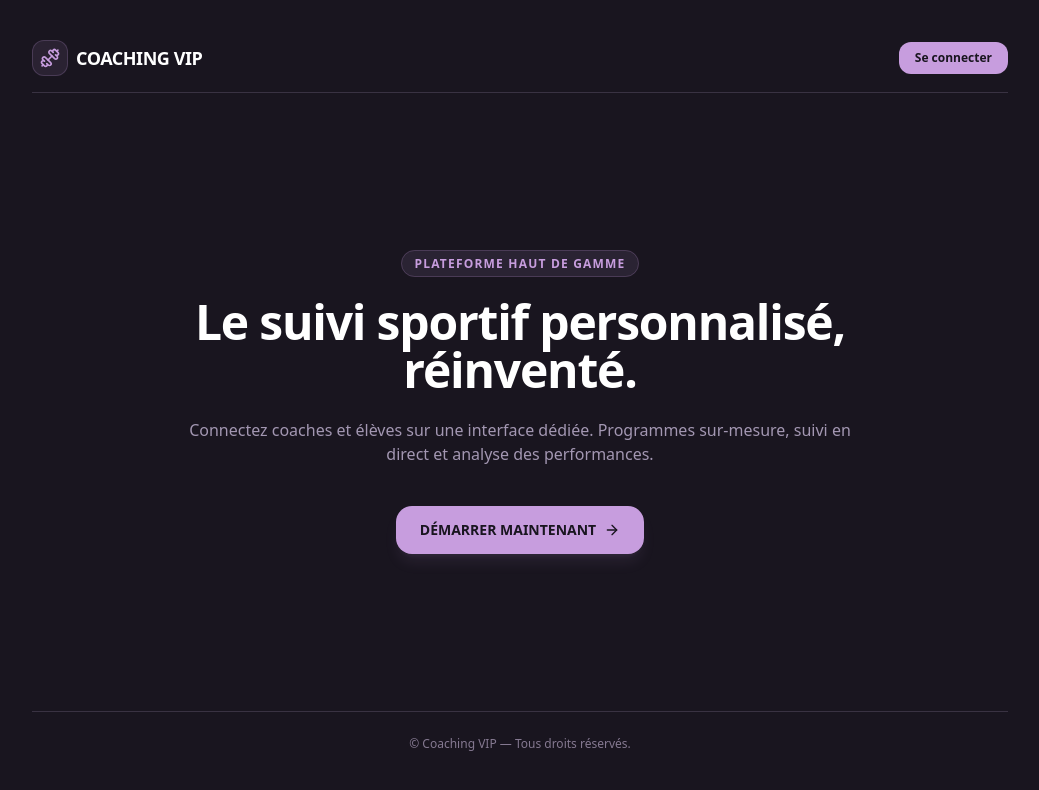
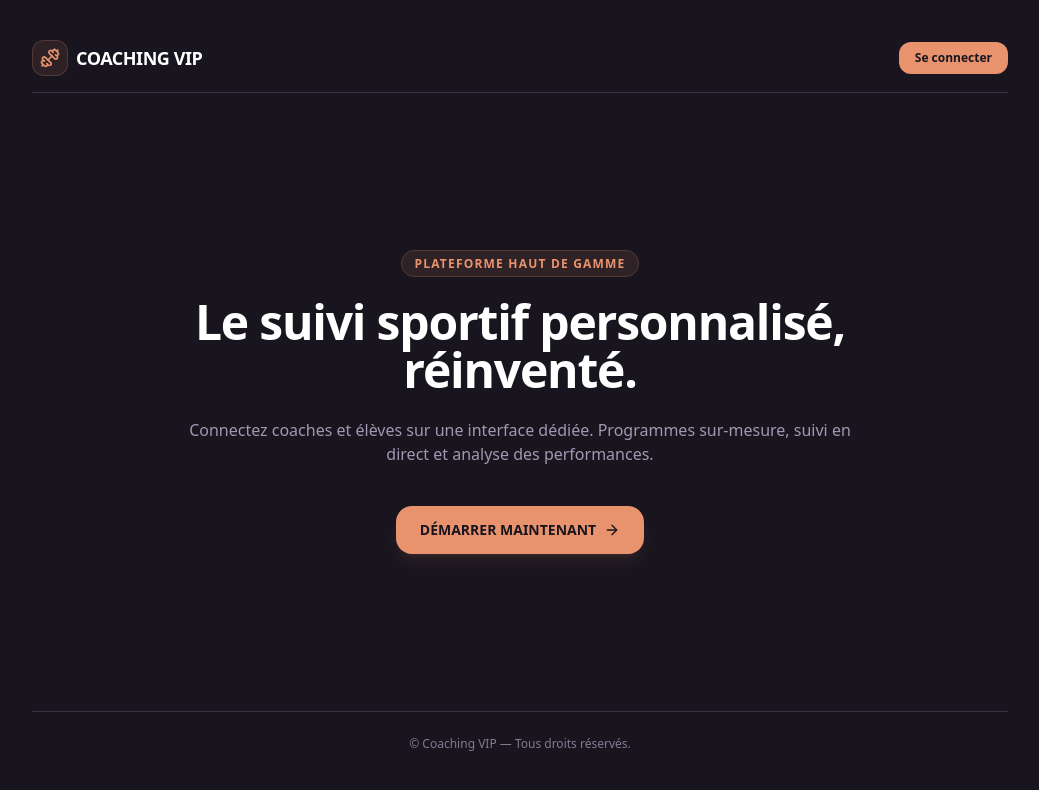
Before and after one commit to Juez34/coaching-vip, a Next.js app: page / in a window 1280 px wide. Shown: the top 790 px of the page, without its empty margins (120-1159 px from the left). Built offline with nearby package versions, Linux system fonts and the light colour scheme; no server answers.

Commit message:
Passer les accents en terracotta
Remplace les accents prune/lavande par une palette terracotta.

```diff
--- a/tailwind.config.js
+++ b/tailwind.config.js
@@ -22,17 +22,17 @@ module.exports = {
           950: "#19151f",
         },
         amber: {
-          50: "#fbf6fc",
-          100: "#f3e9f6",
-          200: "#e7d5ee",
-          300: "#d8bde5",
-          400: "#c79dde",
-          500: "#b578d0",
-          600: "#995bb4",
-          700: "#7b4694",
-          800: "#5d356f",
-          900: "#41264f",
-          950: "#291831",
+          50: "#fff7f2",
+          100: "#ffede3",
+          200: "#fbd8c6",
+          300: "#f3b494",
+          400: "#e8936d",
+          500: "#d77651",
+          600: "#bd593d",
+          700: "#984633",
+          800: "#74382e",
+          900: "#542b26",
+          950: "#311916",
         },
       },
     },
```
